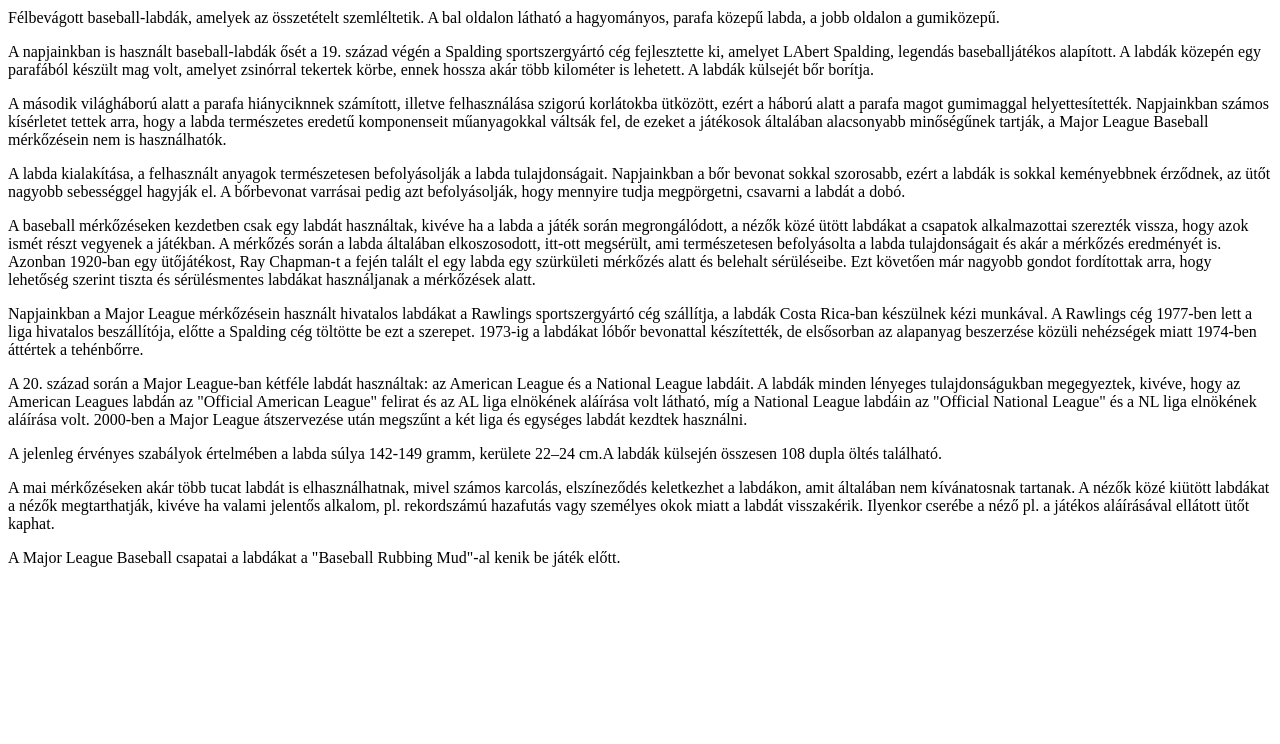
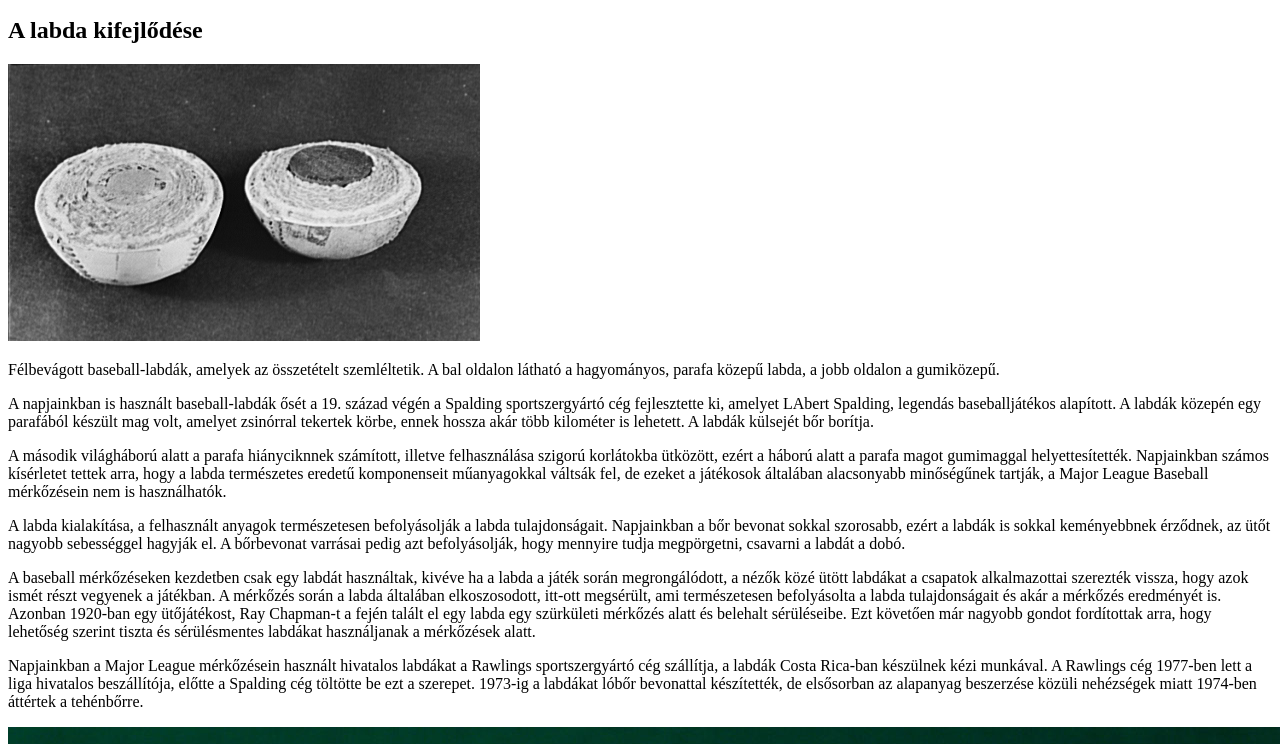
Before and after one commit to SzoftTeszt/Baseball, a plain HTML site: page index.html in a window 1280 px wide. Shown: the part 119-863 px from the top of the page. Before the commit the page ends 800 px from the top, so only its background shows below. Drawn offline with Linux system fonts and the light colour scheme.

Commit message:
Create Layout

```diff
--- a/index.html
+++ b/index.html
@@ -1,22 +1,33 @@
-<html>
+<!DOCTYPE html>
+<html lang="en">
 <head>
+    <meta charset="UTF-8">
+    <title>Baseball-labda</title>
+    <title>Baseball-labda</title>
 </head>
 <body>
-    Baseball labda*
+<div id="content">
+    <h1>Baseball labda<a hrerf="https://hu.wikipedia.org/wiki/Baseball-labda" target="_blank">*</a></h1>
     <p>A baseball-labdát a baseball labdajátékban használják. A speciális labdának gumiból vagy parafából készült közepe van, ezt fonallal tekerik be és bőrrel fedik. A baseball-labdák kerülete 22–24 cm, tömege 142-149 gramm.</p>
 
-    A labda kifejlődése
+    <h2>A labda kifejlődése</h2>
+    <div class="frame">
+        <img src="./Felbevagva.jpg" alt="basaball labda">
 
-    <p>Félbevágott baseball-labdák, amelyek az összetételt szemléltetik. A bal oldalon látható a hagyományos, parafa közepű labda, a jobb oldalon a gumiközepű.</p>
-
+        <p class="imgcaption">Félbevágott baseball-labdák, amelyek az összetételt szemléltetik. A bal oldalon látható a hagyományos, parafa közepű labda, a jobb oldalon a gumiközepű.</p>
+    </div>
     <p>A napjainkban is használt baseball-labdák ősét a 19. század végén a Spalding sportszergyártó cég fejlesztette ki, amelyet LAbert Spalding, legendás baseballjátékos alapított. A labdák közepén egy parafából készült mag volt, amelyet zsinórral tekertek körbe, ennek hossza akár több kilométer is lehetett. A labdák külsejét bőr borítja.</p>
-    <p>A második világháború alatt a parafa hiányciknnek számított, illetve felhasználása szigorú korlátokba ütközött, ezért a háború alatt a parafa magot gumimaggal helyettesítették. Napjainkban számos kísérletet tettek arra, hogy a labda természetes eredetű komponenseit műanyagokkal váltsák fel, de ezeket a játékosok általában alacsonyabb minőségűnek tartják, a Major League Baseball mérkőzésein nem is használhatók.</p>
+    <p>A második világháború alatt a parafa hiányciknnek számított, illetve felhasználása szigorú korlátokba ütközött, ezért a háború alatt a parafa magot gumimaggal helyettesítették. Napjainkban számos kísérletet tettek arra, hogy a labda természetes eredetű komponenseit műanyagokkal váltsák fel, de ezeket a játékosok általában alacsonyabb minőségűnek tartják, a <span class="kiemelt">Major League</span> Baseball mérkőzésein nem is használhatók.</p>
     <p>A labda kialakítása, a felhasznált anyagok természetesen befolyásolják a labda tulajdonságait. Napjainkban a bőr bevonat sokkal szorosabb, ezért a labdák is sokkal keményebbnek érződnek, az ütőt nagyobb sebességgel hagyják el. A bőrbevonat varrásai pedig azt befolyásolják, hogy mennyire tudja megpörgetni, csavarni a labdát a dobó.</p>
     <p>A baseball mérkőzéseken kezdetben csak egy labdát használtak, kivéve ha a labda a játék során megrongálódott, a nézők közé ütött labdákat a csapatok alkalmazottai szerezték vissza, hogy azok ismét részt vegyenek a játékban. A mérkőzés során a labda általában elkoszosodott, itt-ott megsérült, ami természetesen befolyásolta a labda tulajdonságait és akár a mérkőzés eredményét is. Azonban 1920-ban egy ütőjátékost, Ray Chapman-t a fején talált el egy labda egy szürkületi mérkőzés alatt és belehalt sérüléseibe. Ezt követően már nagyobb gondot fordítottak arra, hogy lehetőség szerint tiszta és sérülésmentes labdákat használjanak a mérkőzések alatt.</p>
-    <p>Napjainkban a Major League mérkőzésein használt hivatalos labdákat a Rawlings sportszergyártó cég szállítja, a labdák Costa Rica-ban készülnek kézi munkával. A Rawlings cég 1977-ben lett a liga hivatalos beszállítója, előtte a Spalding cég töltötte be ezt a szerepet. 1973-ig a labdákat lóbőr bevonattal készítették, de elsősorban az alapanyag beszerzése közüli nehézségek miatt 1974-ben áttértek a tehénbőrre.</p>
-    <p>A 20. század során a Major League-ban kétféle labdát használtak: az American League és a National League labdáit. A labdák minden lényeges tulajdonságukban megegyeztek, kivéve, hogy az American Leagues labdán az "Official American League" felirat és az AL liga elnökének aláírása volt látható, míg a National League labdáin az "Official National League" és a NL liga elnökének aláírása volt. 2000-ben a Major League átszervezése után megszűnt a két liga és egységes labdát kezdtek használni.</p>
+    <p>Napjainkban a <span class="kiemelt">Major League</span> mérkőzésein használt hivatalos labdákat a Rawlings sportszergyártó cég szállítja, a labdák Costa Rica-ban készülnek kézi munkával. A Rawlings cég 1977-ben lett a liga hivatalos beszállítója, előtte a Spalding cég töltötte be ezt a szerepet. 1973-ig a labdákat lóbőr bevonattal készítették, de elsősorban az alapanyag beszerzése közüli nehézségek miatt 1974-ben áttértek a tehénbőrre.</p>
+    <div class="frame">
+        <img src="./Baseball.jpg" alt="basaball-labda" title="baseball-labda"
+    </div>
+    <p>A 20. század során a <span class="kiemelt">Major League</span>-ban kétféle labdát használtak: az American League és a National League labdáit. A labdák minden lényeges tulajdonságukban megegyeztek, kivéve, hogy az American Leagues labdán az "Official American League" felirat és az AL liga elnökének aláírása volt látható, míg a National League labdáin az "Official National League" és a NL liga elnökének aláírása volt. 2000-ben a <span class="kiemelt">Major League</span> átszervezése után megszűnt a két liga és egységes labdát kezdtek használni.</p>
     <p>A jelenleg érvényes szabályok értelmében a labda súlya 142-149 gramm, kerülete 22–24 cm.A labdák külsején összesen 108 dupla öltés található.</p>
     <p>A mai mérkőzéseken akár több tucat labdát is elhasználhatnak, mivel számos karcolás, elszíneződés keletkezhet a labdákon, amit általában nem kívánatosnak tartanak. A nézők közé kiütött labdákat a nézők megtarthatják, kivéve ha valami jelentős alkalom, pl. rekordszámú hazafutás vagy személyes okok miatt a labdát visszakérik. Ilyenkor cserébe a néző pl. a játékos aláírásával ellátott ütőt kaphat.</p>
-    <p>A Major League Baseball csapatai a labdákat a "Baseball Rubbing Mud"-al kenik be játék előtt.</p>
+    <p>A <span class="kiemelt">Major League</span> Baseball csapatai a labdákat a "Baseball Rubbing Mud"-al kenik be játék előtt.</p>
+</div>
 </body>
 </html>
```
